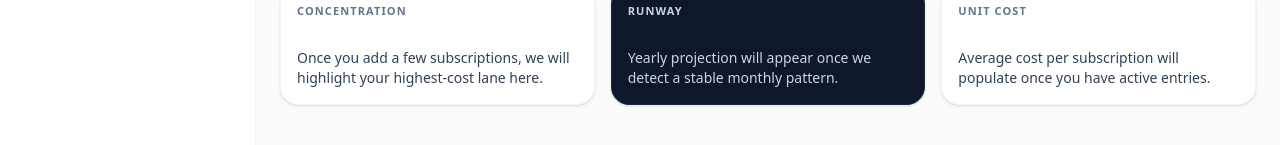
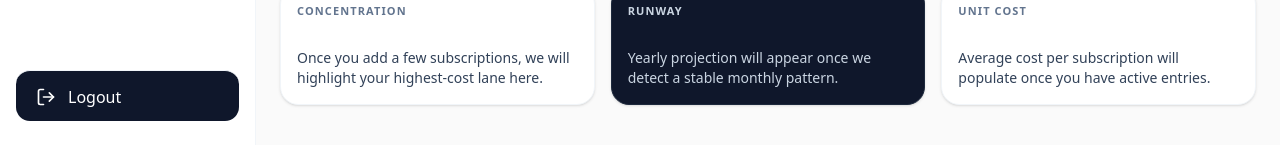
Before and after one commit to AlexNjoroge01/Subscription-Tracker, a Next.js app: page /analytics in a window 1280 px wide. Shown: the part 719-864 px from the top of the page. Built offline with nearby package versions, Linux system fonts and the light colour scheme; no server answers.

Commit message:
added signout button

```diff
--- a/app/(dashboard)/layout.tsx
+++ b/app/(dashboard)/layout.tsx
@@ -9,7 +9,9 @@ import {
   FolderKanban,
   BarChart3,
   Settings,
+  LogOut,
 } from 'lucide-react'
+import { signOut } from 'next-auth/react'
 
 function SidebarLink({
   href,
@@ -27,8 +29,8 @@ function SidebarLink({
     <Link
       href={href}
       className={`flex items-center gap-3 rounded-xl px-3 py-3 text-base font-medium transition-colors ${active
-          ? 'bg-slate-900 text-white shadow-sm'
-          : 'text-slate-500 hover:text-slate-900 hover:bg-slate-100'
+        ? 'bg-slate-900 text-white shadow-sm'
+        : 'text-slate-500 hover:text-slate-900 hover:bg-slate-100'
         }`}
     >
       <Icon className={`w-5 h-5 ${active ? 'text-emerald-400' : 'text-slate-400'}`} />
@@ -68,7 +70,15 @@ export default function DashboardLayout({ children }: { children: ReactNode }) {
           <SidebarLink href="/settings" label="Settings" icon={Settings} />
         </nav>
 
-
+        <div className=" pt-0.5 pl-2 mt-auto border-t border-slate-100 bg-slate-900 rounded-xl">
+          <button
+            onClick={() => signOut({ callbackUrl: '/login' })}
+            className="flex w-full items-center gap-3 rounded-xl  px-3 py-3 text-base font-medium transition-colors text-slate-500  group"
+          >
+            <LogOut className="w-5 h-5 text-white  group-hover:text-red-500" />
+            <span className='text-white'>Logout</span>
+          </button>
+        </div>
       </aside>
 
       {/* Main area */}
--- a/lib/email/resend.ts
+++ b/lib/email/resend.ts
@@ -1,8 +1,10 @@
 import { Resend } from 'resend';
 
-const resendApiKey = process.env.RESEND_API_KEY;
+if (!process.env.RESEND_API_KEY) {
+    throw new Error('RESEND_API_KEY is not defined in environment variables');
+}
 
-export const resend = resendApiKey ? new Resend(resendApiKey) : null;
+export const resend = new Resend(process.env.RESEND_API_KEY);
 
 export async function sendEmail({
     to,
@@ -14,11 +16,6 @@ export async function sendEmail({
     react: React.ReactElement;
 }) {
     try {
-        if (!resend) {
-            console.error('Resend client not initialized. Check RESEND_API_KEY.');
-            return { success: false, error: new Error('Resend client not initialized') };
-        }
-
         const { data, error } = await resend.emails.send({
             from: 'Subscription Tracker <onboarding@resend.dev>',
             to,
```
